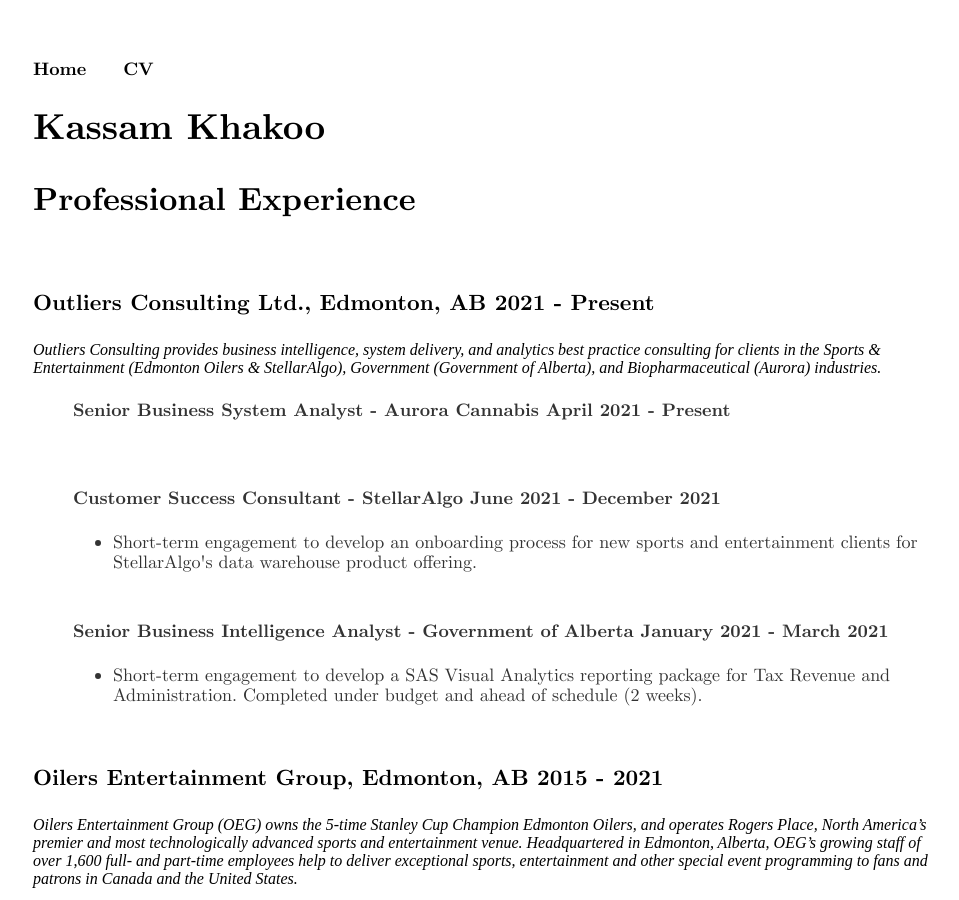
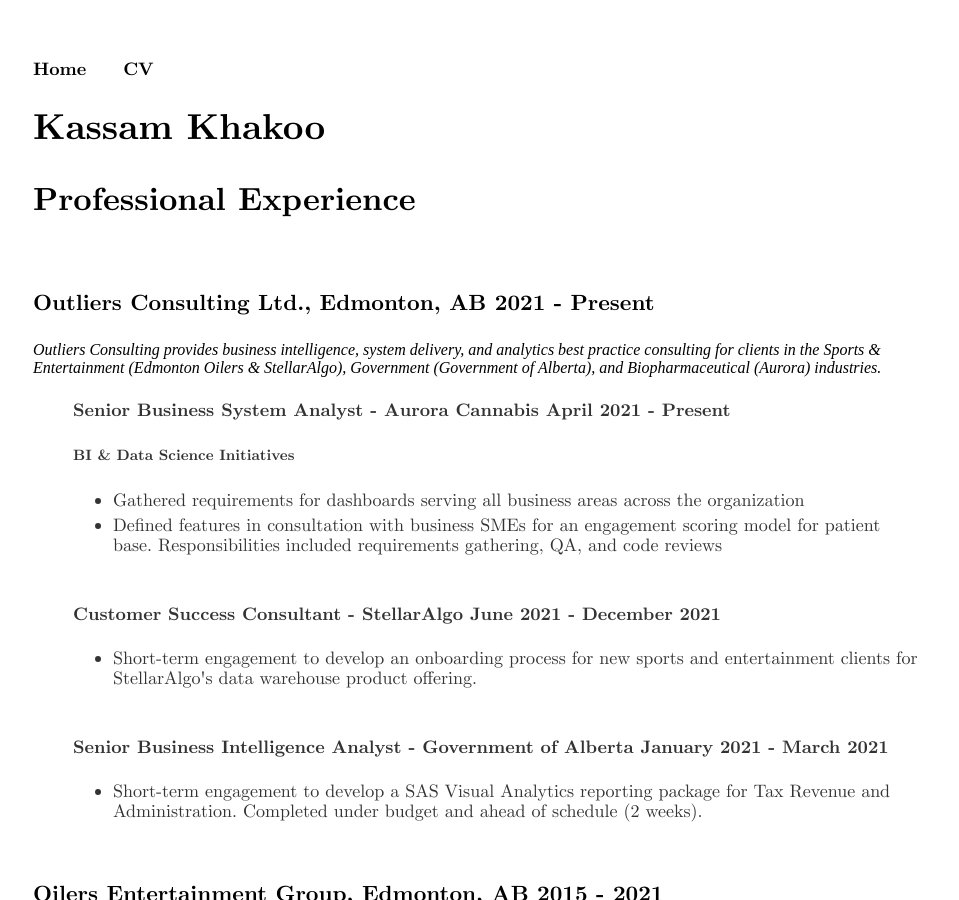
Before and after one commit to kassamkhakoo/kassamkhakoo.github.io, a Jekyll site: the page built from cv/index.html, in a window 1280 px wide and 900 px high. Shown: the whole window, without its empty margins (159-1118 px from the left). Built offline with Jekyll 4.4.1, drawn with Linux system fonts in a browser that asks for light colours.

Commit message:
Update index.html

```diff
--- a/cv/index.html
+++ b/cv/index.html
@@ -10,7 +10,10 @@
 	<em>Outliers Consulting provides business intelligence, system delivery, and analytics best practice consulting for clients in the Sports & Entertainment (Edmonton Oilers & StellarAlgo), Government (Government of Alberta), and Biopharmaceutical (Aurora) industries.</em>
 	<ul>
 		<h4> <b>Senior Business System Analyst - Aurora Cannabis</b> April 2021 - Present</h4>
+		<h5>BI & Data Science Initiatives</h5>
 		<ul style="list-style-type:disc">
+			<li>Gathered requirements for dashboards serving all business areas across the organization</li>
+			<li>Defined features in consultation with business SMEs for an engagement scoring model for patient base. Responsibilities included requirements gathering, QA, and code reviews</li>
 		</ul>
 		<br>
 		<h4> <b>Customer Success Consultant - StellarAlgo</b> June 2021 - December 2021</h4>
```
